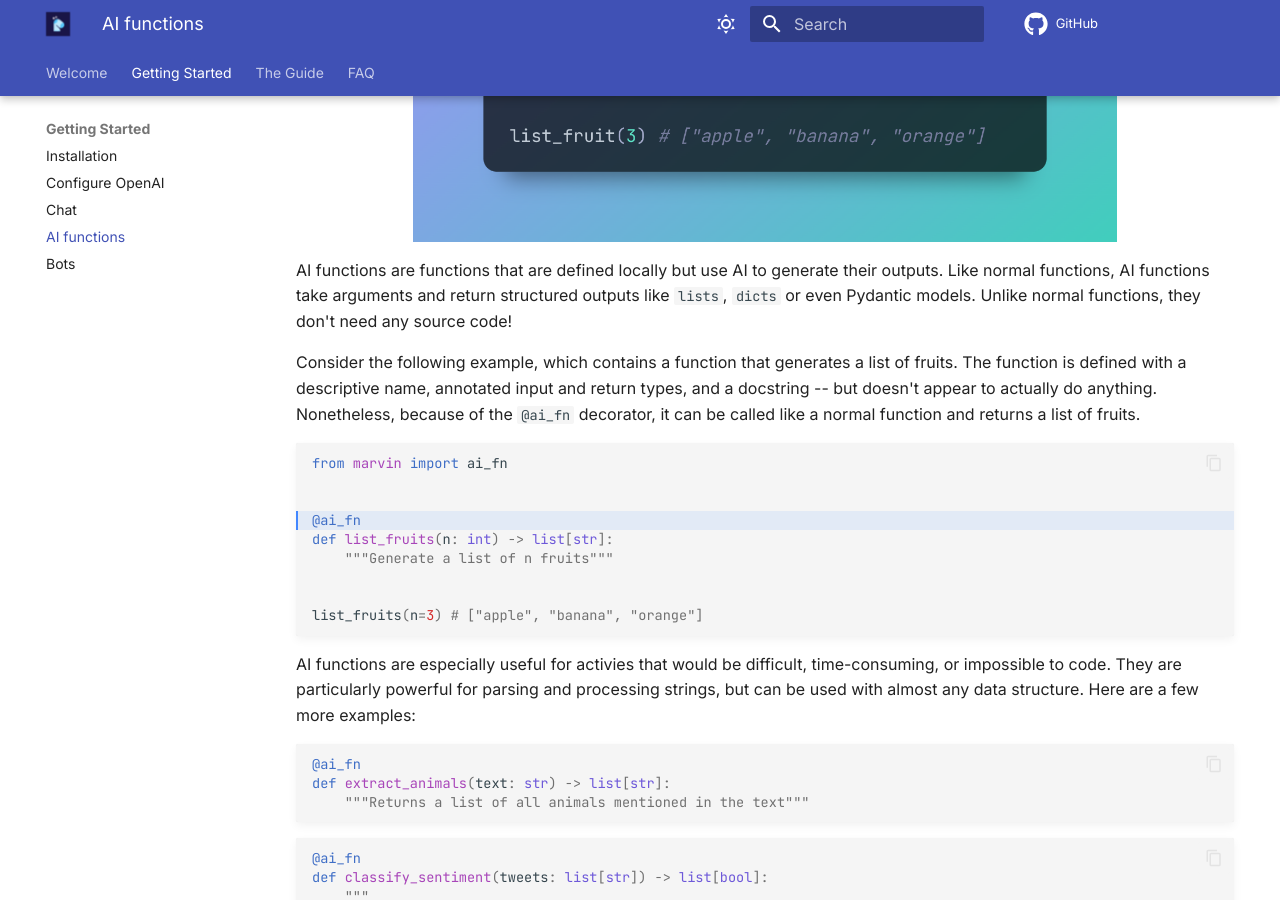
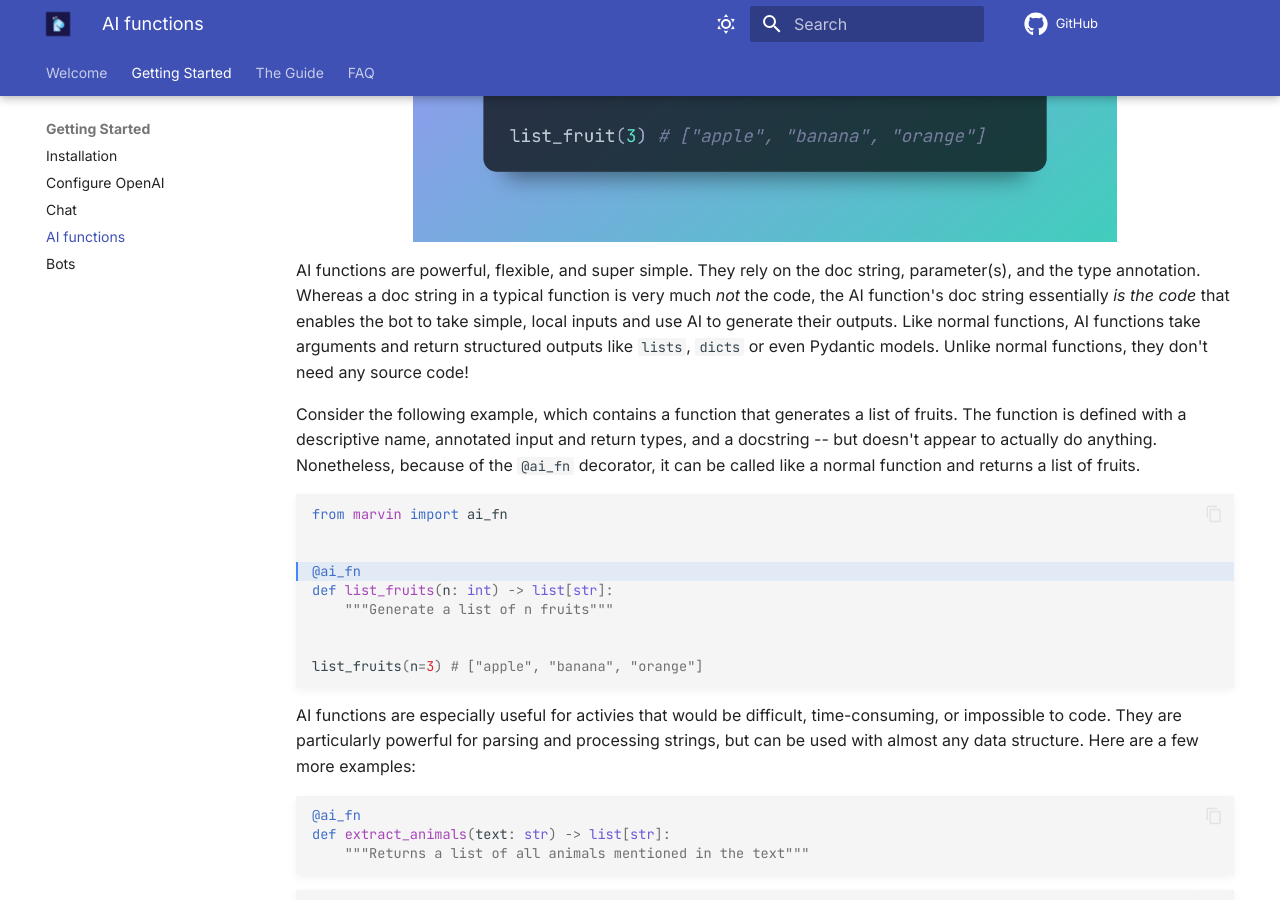
Before and after one commit to PrefectHQ/marvin, an MkDocs documentation site: the page built from docs/getting_started/ai_functions_quickstart.md, in a window 1280 px wide and 900 px high, scrolled down 397 px. Built offline with MkDocs 1.6.1 and Material for MkDocs 9.7.7, drawn with Linux system fonts in a browser that asks for light colours; comment, search, counter and statistics services are not loaded.

Commit message:
Update ai_functions_quickstart.md
For me the "aha" moment was when I realized that the _doc string_ *was the code* so here's one way to capture that in the docs

```diff
--- a/docs/getting_started/ai_functions_quickstart.md
+++ b/docs/getting_started/ai_functions_quickstart.md
@@ -2,7 +2,7 @@
 
 ![](../img/heroes/ai_fn_fruits_hero.png)
 
-AI functions are functions that are defined locally but use AI to generate their outputs. Like normal functions, AI functions take arguments and return structured outputs like `lists`, `dicts` or even Pydantic models. Unlike normal functions, they don't need any source code!
+AI functions are powerful, flexible, and super simple. They rely on the doc string, parameter(s), and the type annotation. Whereas a doc string in a typical function is very much _not_ the code, the AI function's doc string essentially _is the code_ that enables the bot to take simple, local inputs and use AI to generate their outputs. Like normal functions, AI functions take arguments and return structured outputs like `lists`, `dicts` or even Pydantic models. Unlike normal functions, they don't need any source code!
 
 Consider the following example, which contains a function that generates a list of fruits. The function is defined with a descriptive name, annotated input and return types, and a docstring -- but doesn't appear to actually do anything. Nonetheless, because of the `@ai_fn` decorator, it can be called like a normal function and returns a list of fruits.
 
```
